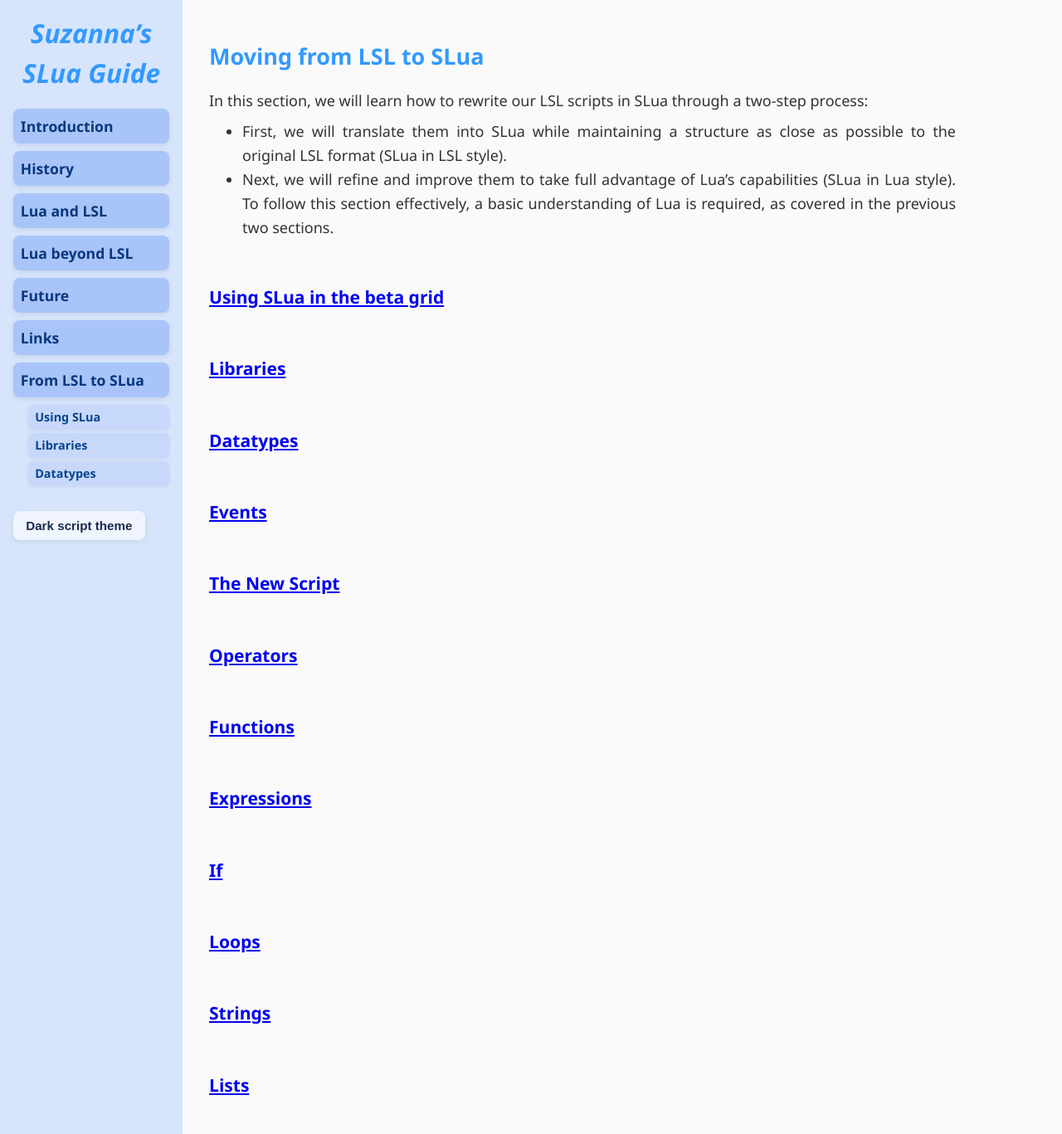
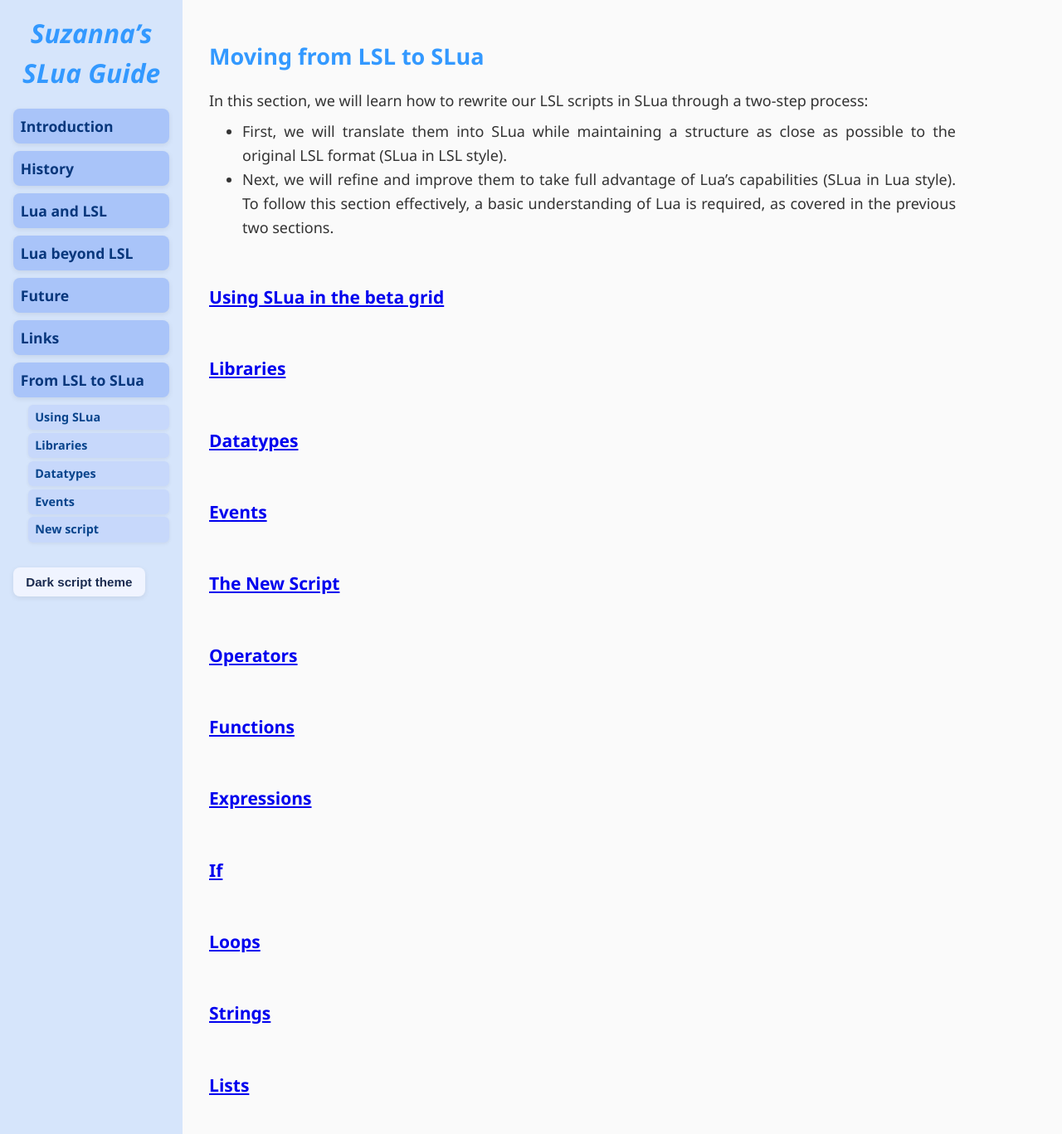
Before and after one commit to Suzanna-Linn/slua, a Jekyll site: the page built from docs/moving.md, in a window 1280 px wide and 1367 px high. Shown: the whole window at 83% size. Built offline with Jekyll 4.4.1, drawn with Linux system fonts in a browser that asks for light colours; nearby versions of some CDN libraries; our own code applies the rules of GitHub Pages for plain Markdown files; comment, search, counter and statistics services are not loaded.

Commit message:
Update sidebar.html

```diff
--- a/docs/_includes/sidebar.html
+++ b/docs/_includes/sidebar.html
@@ -13,6 +13,8 @@
         <li><a href="/slua/moving-using" class="page-link">Using SLua</a></li>
         <li><a href="/slua/moving-libraries" class="page-link">Libraries</a></li>
         <li><a href="/slua/moving-datatypes" class="page-link">Datatypes</a></li>
+        <li><a href="/slua/moving-events" class="page-link">Events</a></li>
+        <li><a href="/slua/moving-new-script" class="page-link">New script</a></li>
       </ul>
     </li>
   </ul>
```
